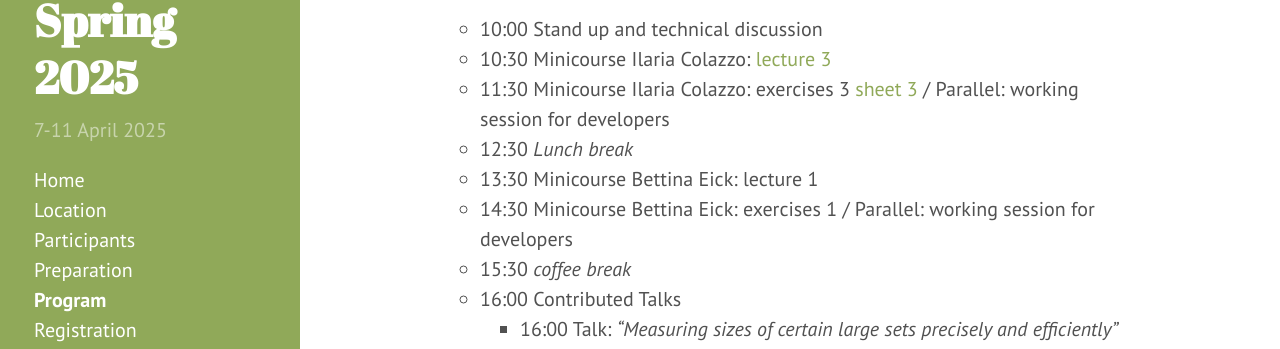
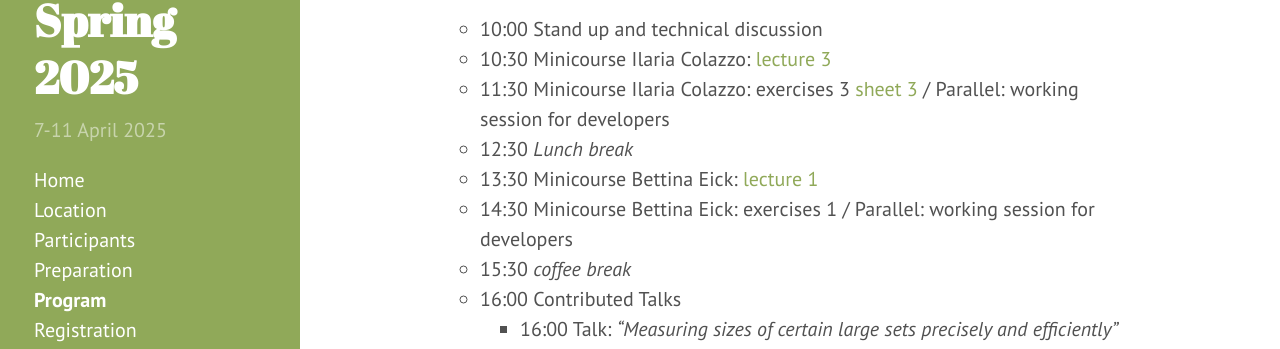
Before and after one commit to gapdays/gapdays2025-spring, a Jekyll site: the page built from program.md, in a window 1280 px wide and 900 px high, scrolled down 1827 px. Shown: the part 94-443 px from the top of the window. Built offline with Jekyll 4.4.1, drawn with Linux system fonts in a browser that asks for light colours; part of the change alters nothing that is shown.

```diff
--- a/program.md
+++ b/program.md
@@ -69,7 +69,7 @@ The schedule is subject to further changes.
   - 10:30 Minicourse Ilaria Colazzo: [lecture 3](https://www.ilariacolazzo.info/gap/slides/lecture3.html)
   - 11:30 Minicourse Ilaria Colazzo: exercises 3 [sheet 3](https://www.ilariacolazzo.info/gap/tutorials/sheet3/) / Parallel: working session for developers
   - 12:30 *Lunch break*
-  - 13:30 Minicourse Bettina Eick: lecture 1
+  - 13:30 Minicourse Bettina Eick: [lecture 1](bettina.pdf)
   - 14:30 Minicourse Bettina Eick: exercises 1 / Parallel: working session for developers
   - 15:30 *coffee break*
   - 16:00 Contributed Talks
```
Also changed, not shown: 1 other file.
